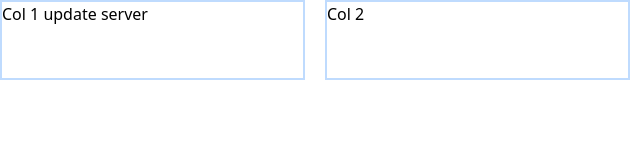
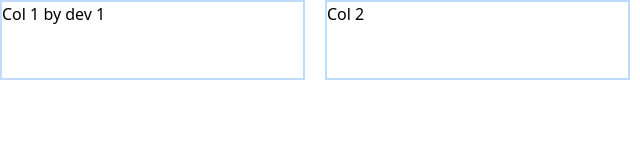
Before and after one commit to SimonZarni/Tailwind3, a website: page src/index.html in a window 1280 px wide. Shown: the full height of the page, 0-640 px from the left. Drawn offline with Linux system fonts and the light colour scheme.

Commit message:
updated by branch dev1

```diff
--- a/src/index.html
+++ b/src/index.html
@@ -10,7 +10,7 @@
     <section>
         <div class="w-full grid grid-cols-4 gap-5 m-auto">
             <div class="border-blue-200 border-2 h-20">
-                Col 1 update server
+                Col 1 by dev 1
             </div>
             <div class="border-blue-200 border-2 h-20">
                 Col 2
```
Also changed, not shown: public/style.css.
